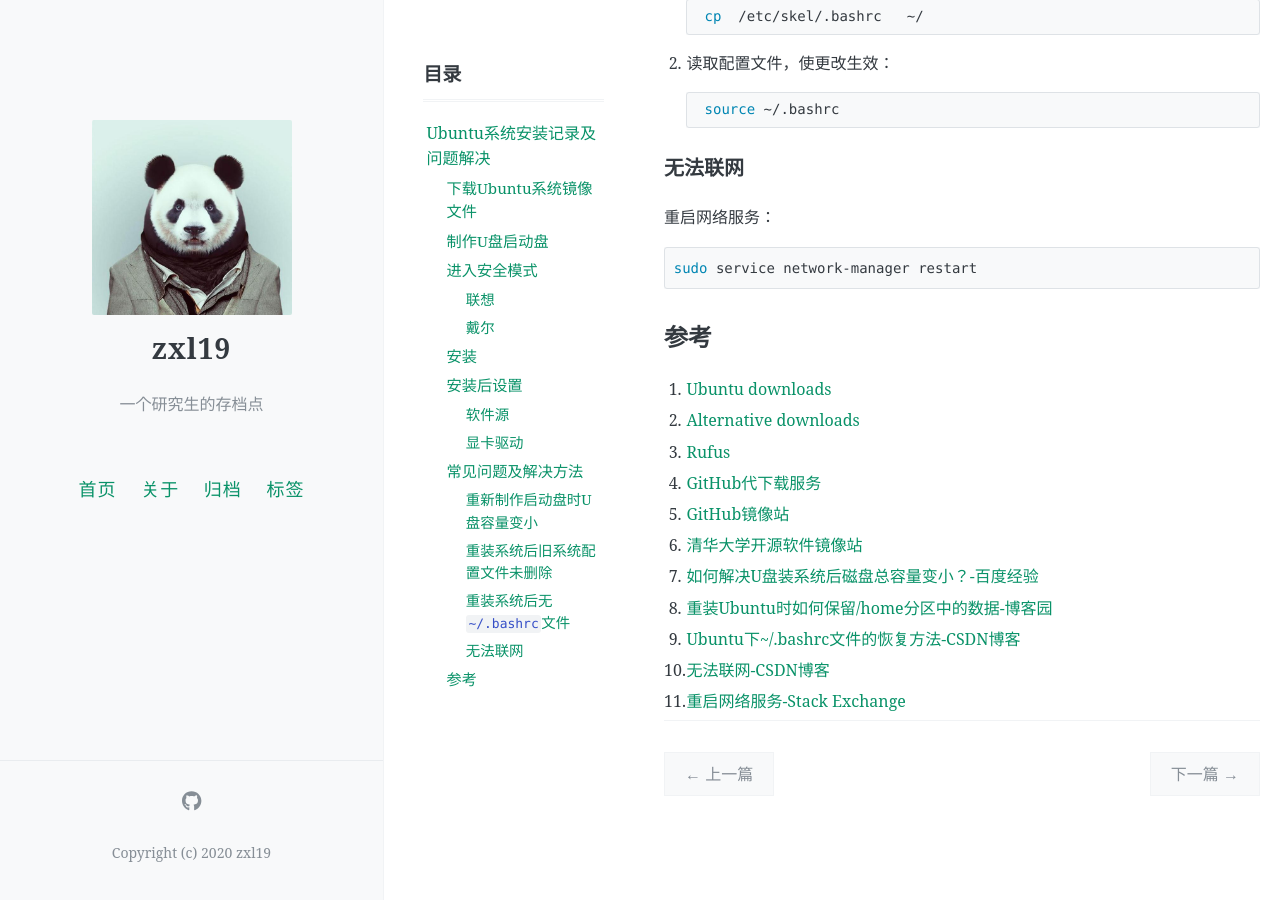
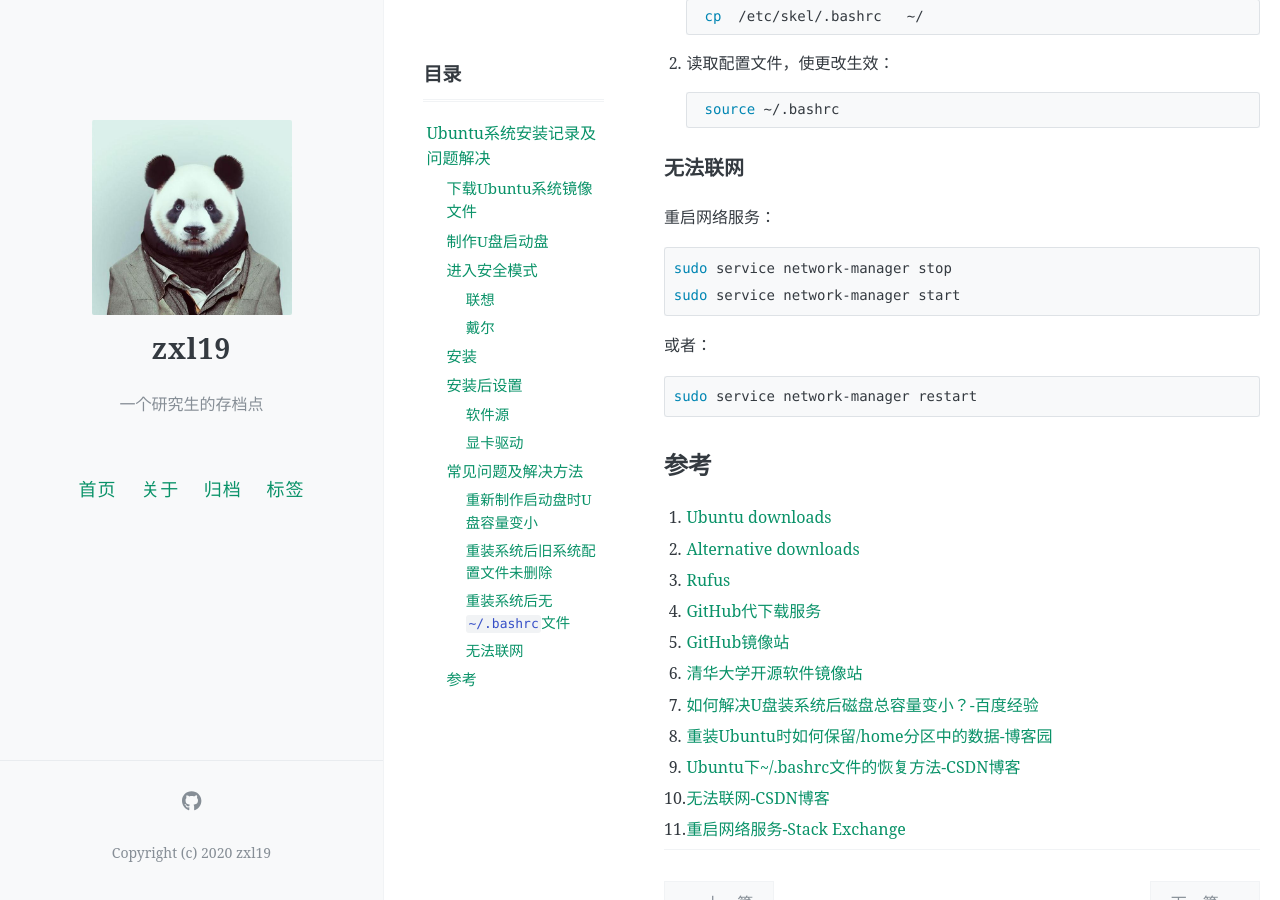
Before and after one commit to zxl19/zxl19.github.io, a Jekyll site: the page built from _posts/2020-06-24-ubuntu-installation.md, in a window 1280 px wide and 900 px high, scrolled down 2790 px. Built offline with Jekyll 4.4.1, drawn with Linux system fonts in a browser that asks for light colours; comment, search, counter and statistics services are not loaded.

Commit message:
Update 2020-06-24-ubuntu-installation.md

````diff
--- a/_posts/2020-06-24-ubuntu-installation.md
+++ b/_posts/2020-06-24-ubuntu-installation.md
@@ -126,6 +126,13 @@ pinned: false
 重启网络服务：
 
 ```shell
+sudo service network-manager stop
+sudo service network-manager start
+```
+
+或者：
+
+```shell
 sudo service network-manager restart
 ```
 
````
